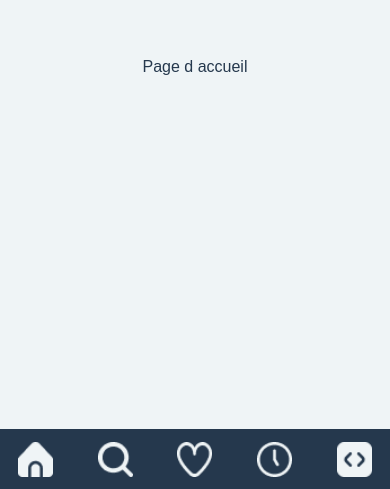
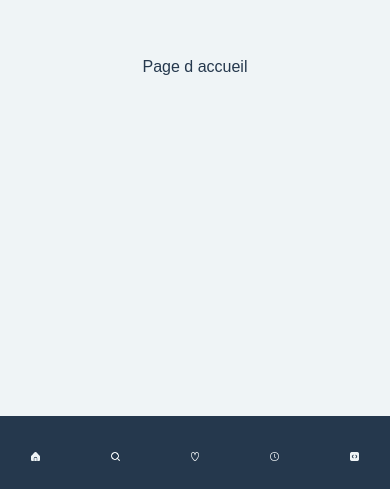
Before and after one commit to WildCodeSchool/2024-12-orleans-cda-project2-team-b, a React (Vite) app: page / in a window 390 px wide. Shown: the part 355-844 px from the top of the page. Built offline with nearby package versions, Linux system fonts and the light colour scheme; a web font is replaced by a local one.

Commit message:
px changed in dvh or dvw for the navbar

```diff
--- a/src/components/navbar.scss
+++ b/src/components/navbar.scss
@@ -6,7 +6,7 @@
 .NavBar {
   background-color: vars.$primary-color;
   color: vars.$text-color;
-  height: 60px;
+  height: 8.64dvh;
   position: fixed;
   width: 100dvw;
   display: flex;
@@ -17,7 +17,7 @@
   z-index: 1000;
   gap: 2%;
 
-  padding-top: 5px;
+  padding-top: 0.72dvh;
 }
 
 .NavBar img,
@@ -25,7 +25,7 @@
   margin: 0;
   color: vars.$text-color;
   font-family: vars.$font-family;
-  font-weight: 150;
+  font-weight: 100;
 
   letter-spacing: 0.05rem;
   font-size: vars.$desktop-description;
@@ -35,7 +35,7 @@
 }
 
 .NavBar img {
-  width: 25px;
+  width: 1.63dvw;
 }
 
 a {
@@ -50,7 +50,7 @@ a:hover {
   .NavBar {
     justify-content: space-around;
     bottom: 0;
-    height: 60px;
+    height: 8.64dvh;
   }
 
   .NavBar p {
@@ -58,6 +58,6 @@ a:hover {
   }
 
   .NavBar img {
-    width: 35px;
+    width: 2.28dvw;
   }
 }
```
